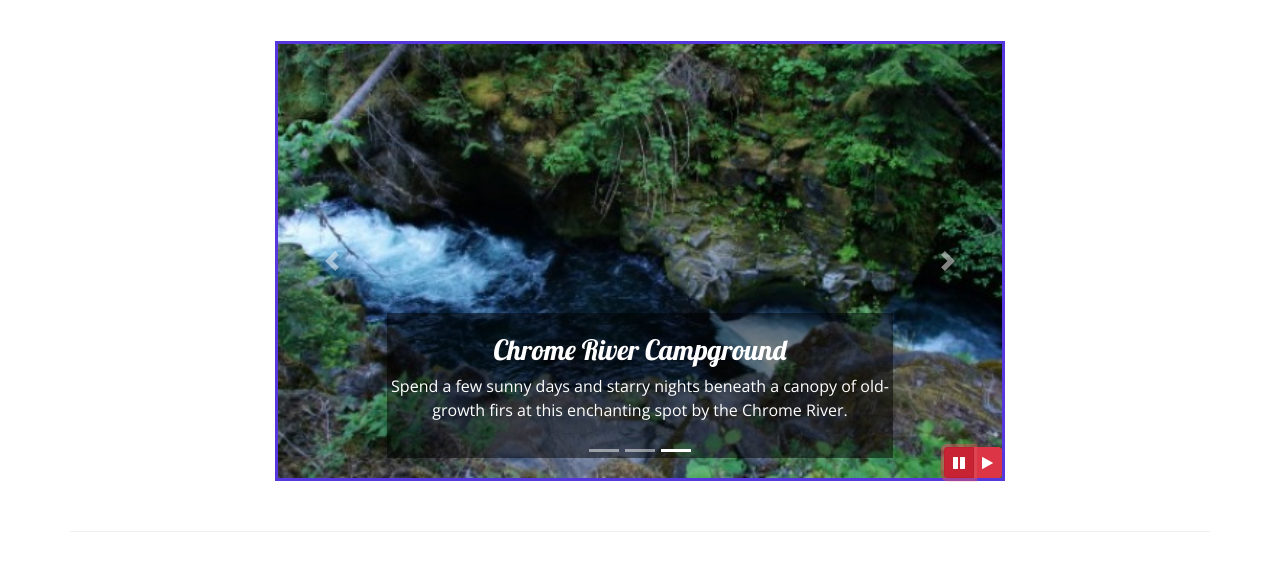
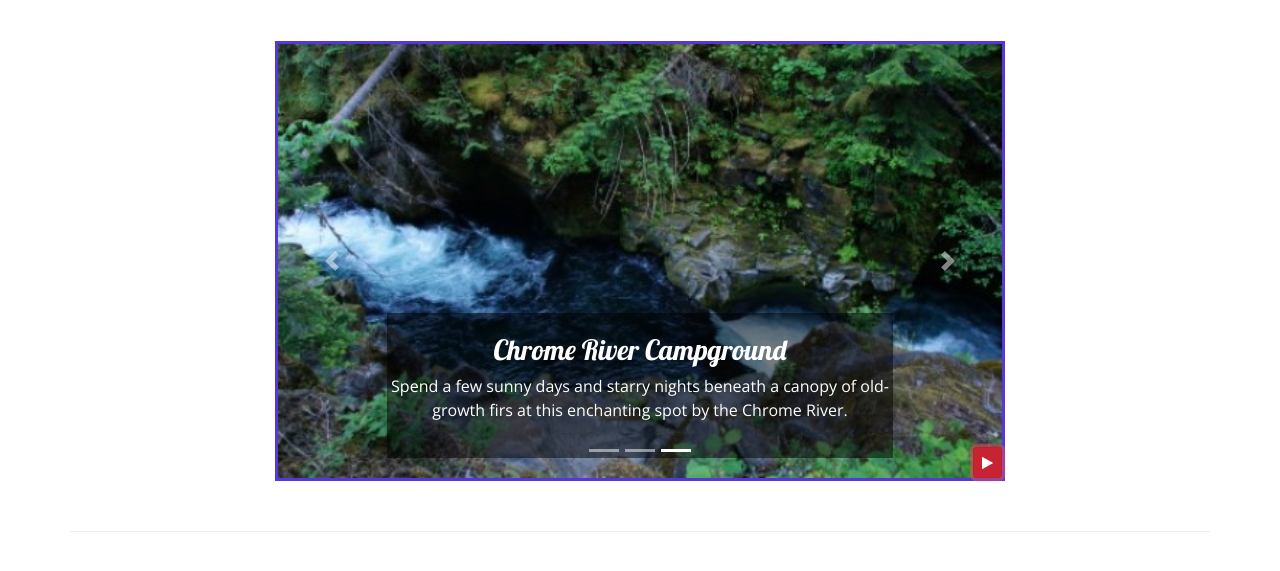
Before and after one commit to accountdaniel/camp-nucamp, a website: page index.html in a window 1280 px wide. Both pictures are taken after a click on the button 959 px from the left and 691 px from the top of the page. Shown: the part 229-800 px from the top of the page. Drawn offline with nearby package versions, Linux system fonts and the light colour scheme.

Commit message:
Bootstrap and jQuery p2

```diff
--- a/index.html
+++ b/index.html
@@ -198,14 +198,11 @@
                         <span class="sr-only">Next</span>
                     </a>
 
-                    <div class="btn-group" id="carouselButton">
-                        <button class="btn btn-danger btn-sm" id="carouselPause">
+
+                        <button class="btn btn-danger btn-sm" id="carouselButton">
                             <i class="fa fa-pause"></i>
                         </button>
-                        <button class="btn btn-danger btn-sm" id="carouselPlay">
-                            <i class="fa fa-play"></i>
-                        </button>
-                    </div>
+
 
 
                 </div>
@@ -299,16 +296,22 @@
         <script src="node_modules/popper.js/dist/umd/popper.min.js"></script>
         <script src="node_modules/bootstrap/dist/js/bootstrap.min.js"></script>
         <script>$('#reserveModal').modal(options)</script>
-        <script>$( document).ready(function() {
-            $(".carousel").carousel( { interval: 2000 } );
-            $("#carouselPause").click(function(){
-                $(".carousel").carousel("pause");
+        <script>
+            $(function() {
+                $(".carousel").carousel( { interval: 2000 } );
+                $("#carouselButton").click(function(){
+                    if ($("#carouselButton").children("i").hasClass("fa-pause")) {
+                        $(".carousel").carousel("pause");
+                        $("#carouselButton").children("i").removeClass("fa-pause");
+                        $("#carouselButton").children("i").addClass("fa-play");
+                    } else {
+                        $(".carousel").carousel("cycle");
+                        $("#carouselButton").children("i").removeClass("fa-play");
+                        $("#carouselButton").children("i").addClass("fa-pause");
+                    }
+                });
             });
-            $("#carouselPlay").click(function(){
-                $(".carousel").carousel("cycle");
-            });
-        });
-            </script>
+        </script>
 
 
 </body>
```
